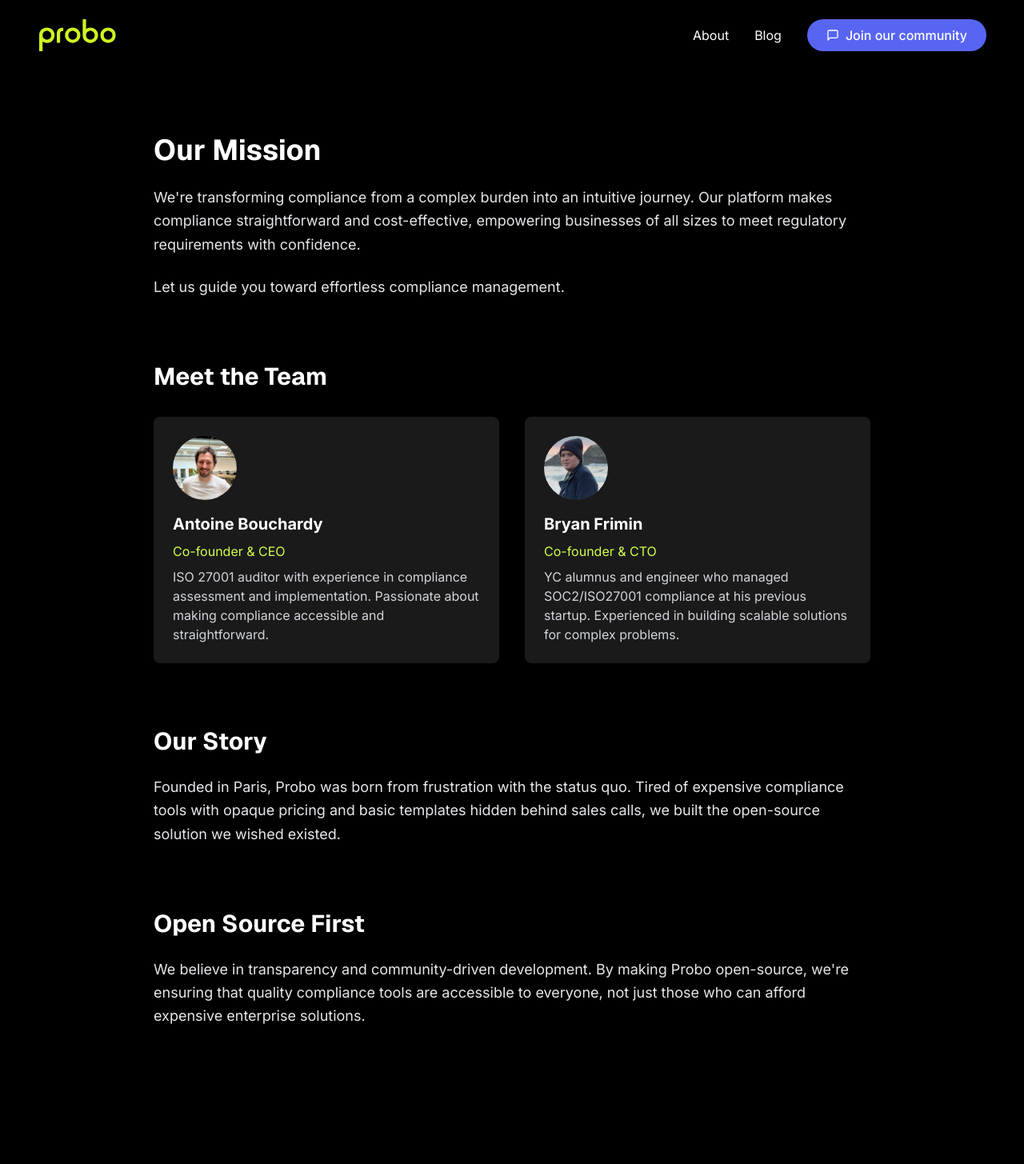
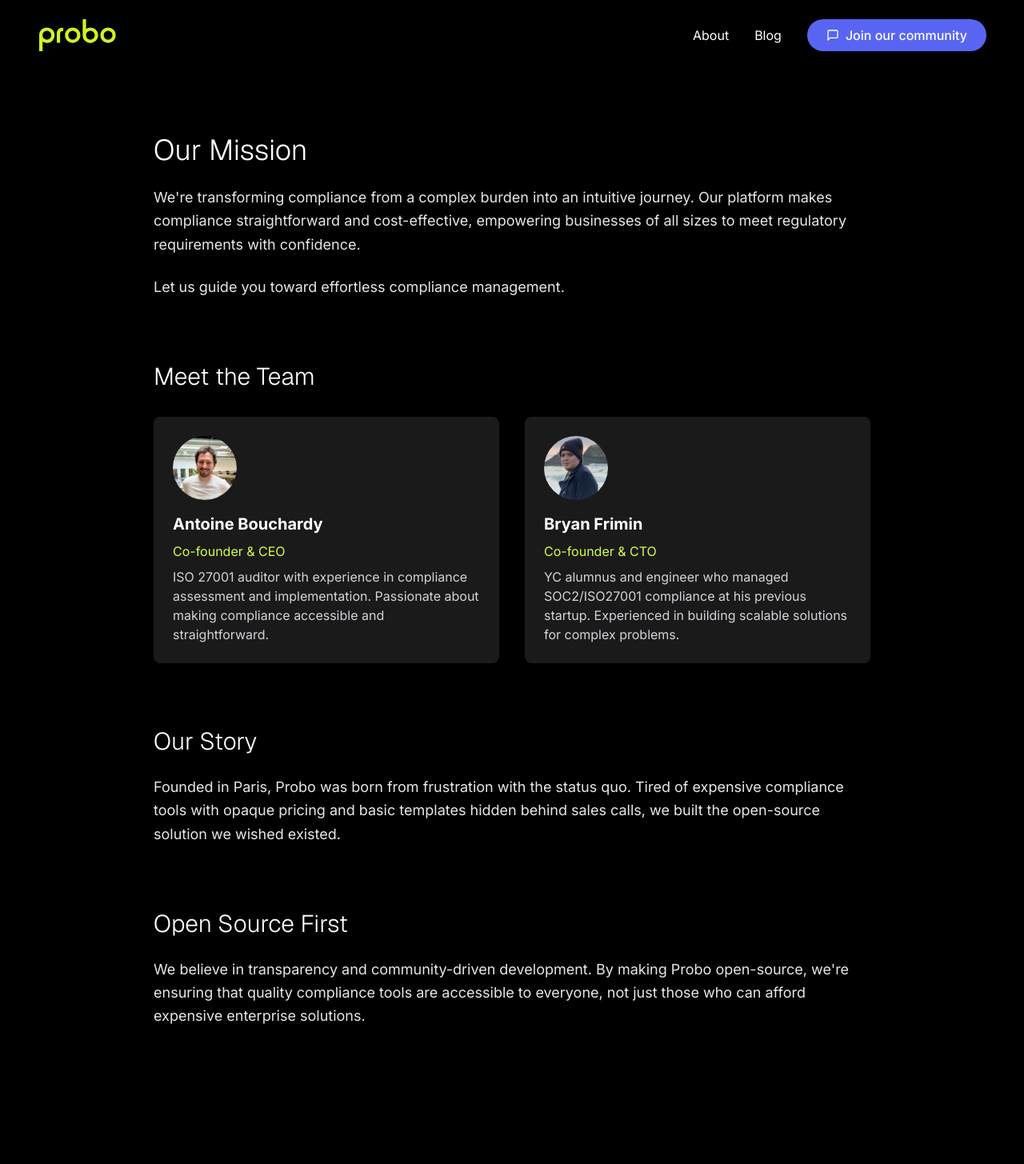
Before and after one commit to getprobo/getprobo.com, a Next.js app: page /about in a window 1280 px wide. Shown: the top 1455 px of the page at 80% size. Built offline with nearby package versions, Linux system fonts and the light colour scheme.

Commit message:
Update title style
Signed-off-by: gearnode <bryan@frimin.fr>

```diff
--- a/app/about/page.tsx
+++ b/app/about/page.tsx
@@ -5,7 +5,7 @@
     <div className="container mx-auto px-4 py-20">
       <div className="max-w-4xl mx-auto">
         <section className="mb-20">
-          <h1 className="text-4xl font-bold font-geist-alt text-white mb-6">
+          <h1 className="text-4xl font-light font-geist-alt text-white mb-6">
             Our Mission
           </h1>
           <p className="text-gray-200 text-lg leading-relaxed mb-6">
@@ -20,7 +20,7 @@
         </section>
 
         <section className="mb-20">
-          <h2 className="text-3xl font-bold font-geist-alt text-white mb-8">
+          <h2 className="text-3xl font-light font-geist-alt text-white mb-8">
             Meet the Team
           </h2>
           <div className="grid md:grid-cols-2 gap-8">
@@ -69,7 +69,7 @@
         </section>
 
         <section className="mb-20">
-          <h2 className="text-3xl font-bold font-geist-alt text-white mb-6">
+          <h2 className="text-3xl font-light font-geist-alt text-white mb-6">
             Our Story
           </h2>
           <p className="text-gray-200 text-lg leading-relaxed">
@@ -81,7 +81,7 @@
         </section>
 
         <section>
-          <h2 className="text-3xl font-bold font-geist-alt text-white mb-6">
+          <h2 className="text-3xl font-light font-geist-alt text-white mb-6">
             Open Source First
           </h2>
           <p className="text-gray-200 text-lg leading-relaxed mb-6">
```
